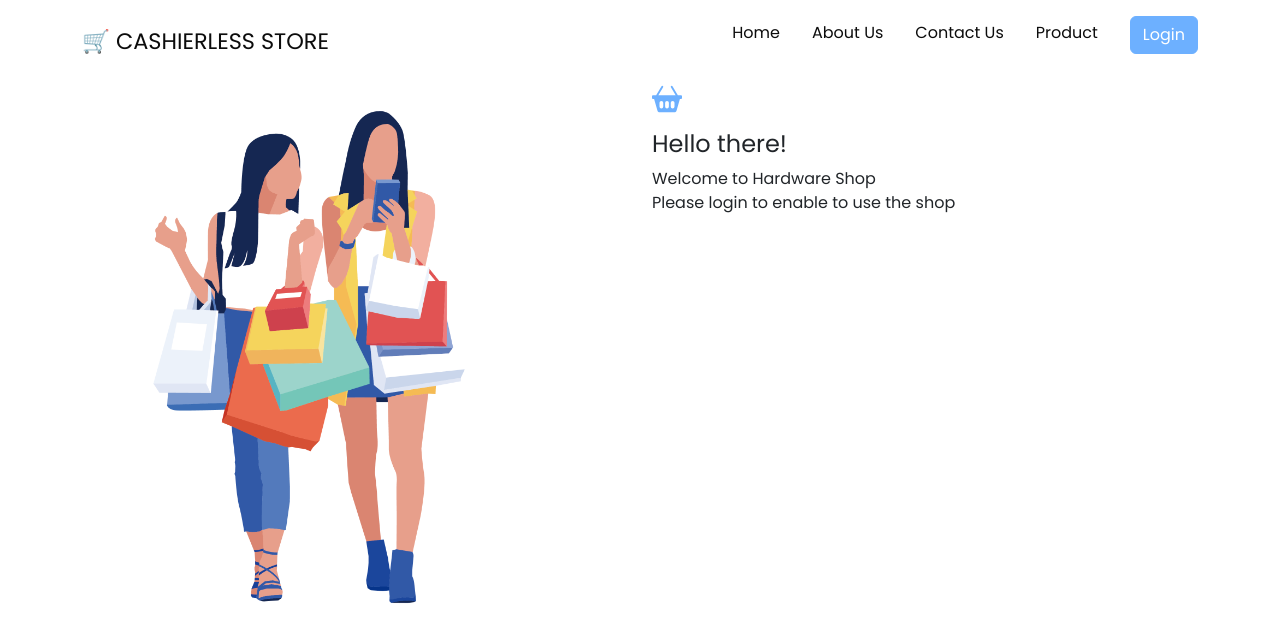
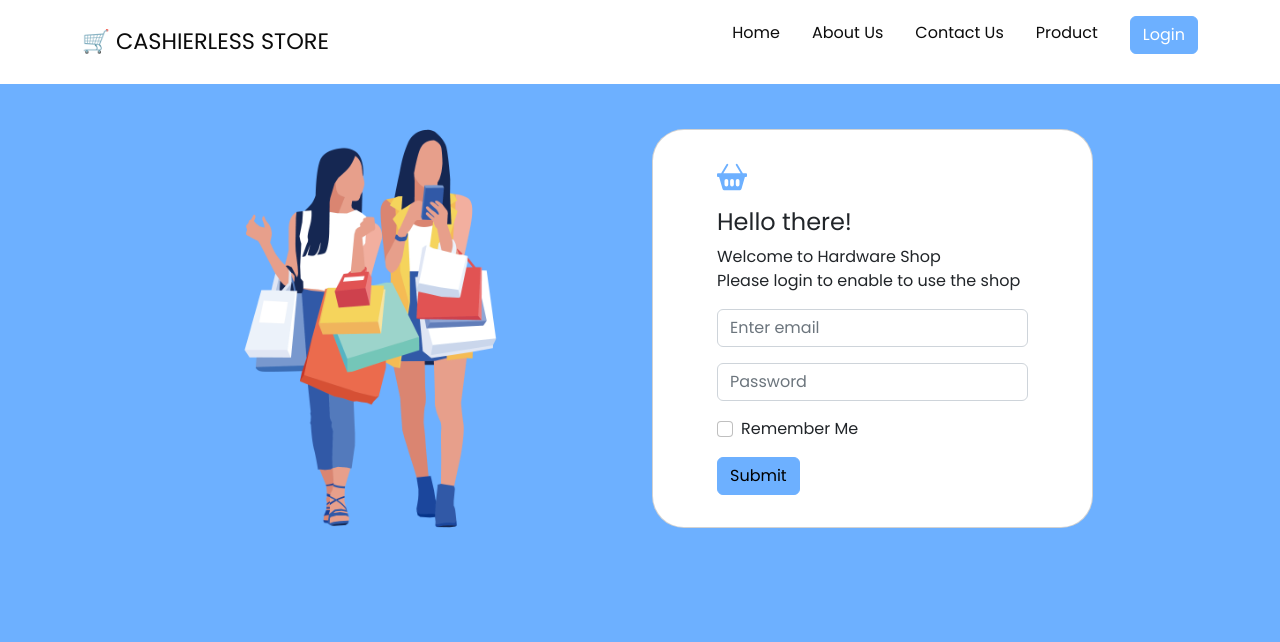
Before and after one commit to Cherpomm/Cashierless-frontend, a React (Vite) app: page /Login in a window 1280 px wide. Shown: the top 642 px of the page. Built offline with nearby package versions, Linux system fonts and the light colour scheme.

Commit message:
add: Login without validation

```diff
--- a/src/index.scss
+++ b/src/index.scss
@@ -23,6 +23,7 @@ $theme-colors: ( "primary": $primary,
 );
 body {
     font-family: "Poppins" !important;
+    min-height: 100vh;
 }
 
 
--- a/src/pages/Login.scss
+++ b/src/pages/Login.scss
@@ -1,12 +1,15 @@
 @import "../index.scss";
 
 .login {
-    // background: #F3F3F3;
-    // img {
-    //     height: 100%;
-    // }
+    background: $primary;
+    min-height: 100vh;
 }
 
 .basket-icon{
     color: $primary;
 }
+
+.img-bg{
+    background-color: indigo;
+    border-radius: 25px 0 0 25px;
+}
--- a/src/pages/Login.tsx
+++ b/src/pages/Login.tsx
@@ -1,29 +1,49 @@
-import { Col, Container, Form, Image, Row } from "react-bootstrap";
+import { Button, Card, Col, Container, Form, Image, Row } from "react-bootstrap";
 import HomeNavbar from "../components/Navbar";
 import ShoppingMan from "../assets/shopping_women.png";
 import { BsFillBasket2Fill } from "react-icons/bs";
 import "./Login.scss";
 
-const Login: React.FC = () => (
+const Login: React.FC = () => {
+
+  return(
     <div className="login">
       <HomeNavbar />
-    <Container>
-      <Row>
-        <Col>
-          <Image src={ShoppingMan} alt="" fluid height={"100%"} />
+      <Container className="p-4 align-items-center">
+        <Row className="justify-content-center align-items-center">
+          <Col lg={5} className="d-none d-lg-block">
+            <Image src={ShoppingMan} alt="" fluid/>
           </Col>
-        <Col>
+          <Col lg={5}>
+            <Card className="px-5 py-3 rounded-5">
+              <Card.Body>
                 <BsFillBasket2Fill size={30} className="basket-icon mb-3" />
                 <h4>Hello there!</h4>
                 <p>
                   Welcome to Hardware Shop <br /> Please login to enable to use the
                   shop
                 </p>
-          <Form></Form>
+                <Form>
+                  <Form.Group className="mb-3" controlId="formEmail">
+                    <Form.Control type="email" placeholder="Enter email" />
+                  </Form.Group>
+                  <Form.Group className="mb-3" controlId="formPassword">
+                    <Form.Control type="password" placeholder="Password" />
+                  </Form.Group>
+                  <Form.Group className="mb-3" controlId="formCheckbox">
+                    <Form.Check type="checkbox" label="Remember Me" />
+                  </Form.Group>
+                  <Button variant="primary" type="submit">
+                    Submit
+                  </Button>
+                </Form>
+              </Card.Body>
+            </Card>
           </Col>
         </Row>
       </Container>
     </div>
-);
+  )
+};
 
 export default Login;
```
Lines whose indentation alone changed are shown as unchanged.
